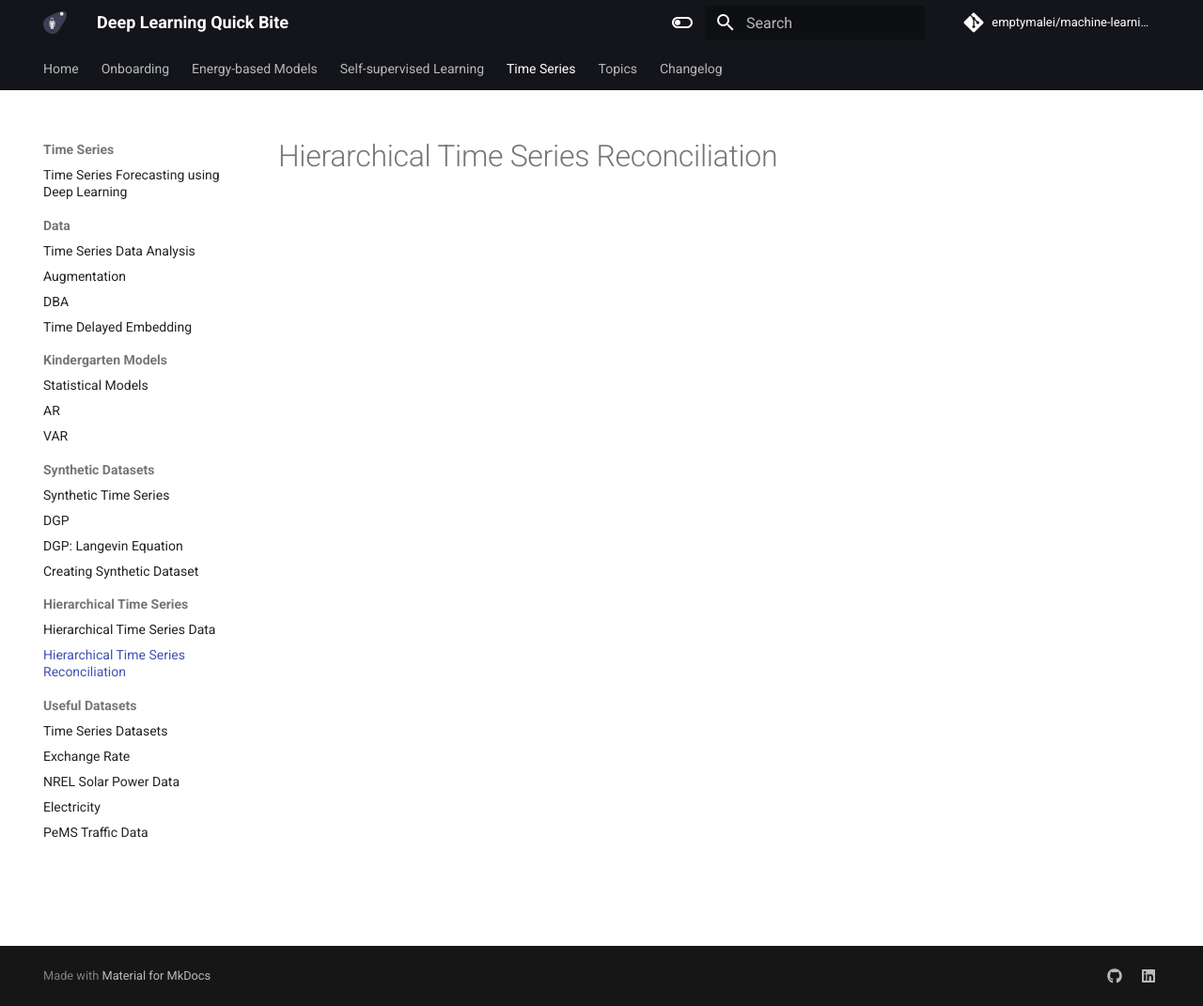
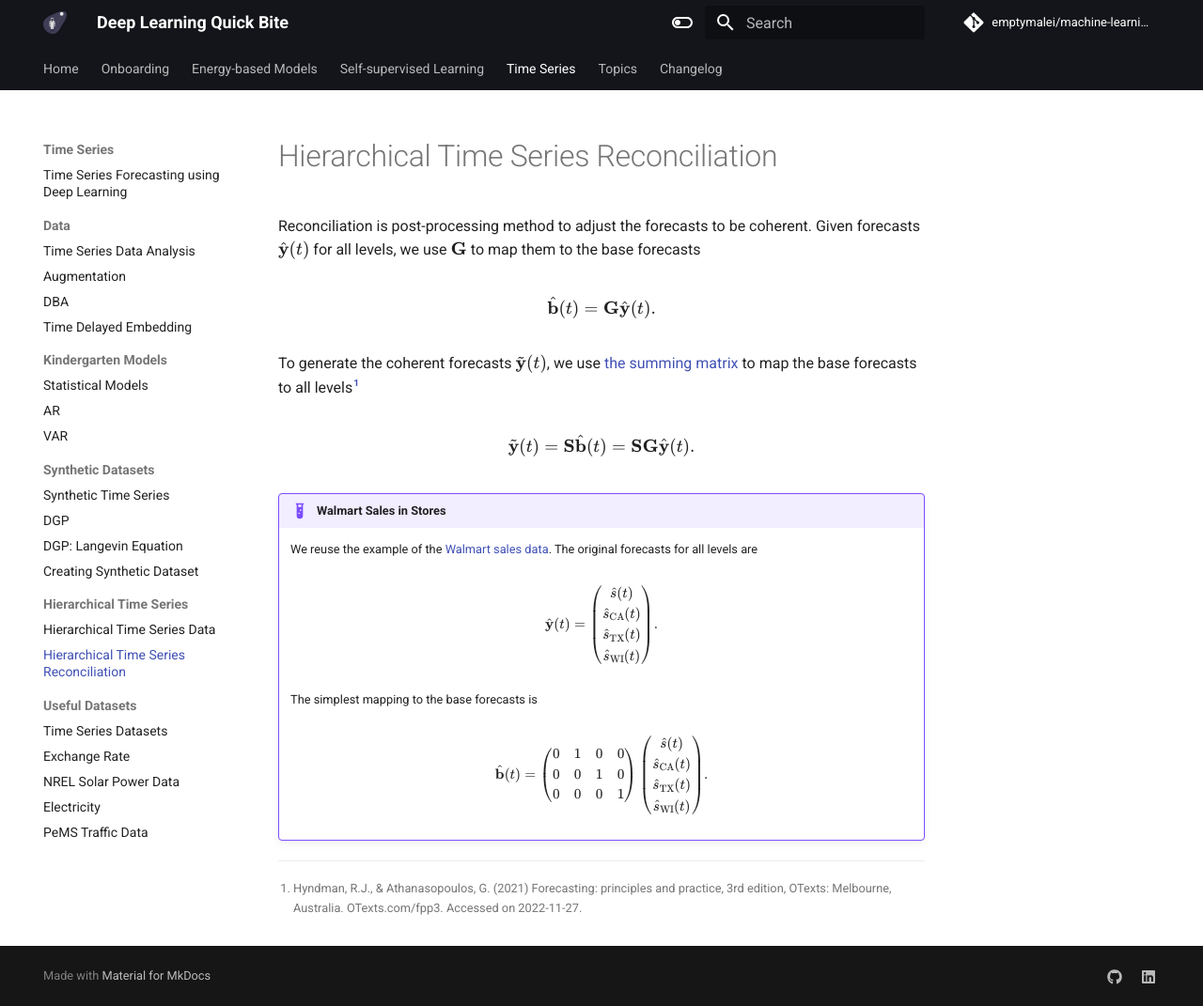
Before and after one commit to emptymalei/deep-learning, an MkDocs documentation site: the page built from dl/time-series/timeseries-hierarchical.reconciliation.md, in a window 1280 px wide and 1071 px high. Shown: the whole window at 94% size. Built offline with MkDocs 1.6.1 and Material for MkDocs 9.7.7, drawn with Linux system fonts in a browser that asks for light colours; comment, search, counter and statistics services are not loaded.

Commit message:
adding reconcilliation

```diff
--- a/dl/time-series/timeseries-hierarchical.reconciliation.md
+++ b/dl/time-series/timeseries-hierarchical.reconciliation.md
@@ -1 +1,44 @@
 # Hierarchical Time Series Reconciliation
+
+Reconciliation is post-processing method to adjust the forecasts to be coherent. Given forecasts $\hat{\mathbf y}(t)$ for all levels, we use $\mathbf G$ to map them to the base forecasts
+
+$$
+\hat{\mathbf b}(t) = \mathbf G \hat{\mathbf y}(t).
+$$
+
+To generate the coherent forecasts $\tilde{\mathbf y}(t)$, we use [the summing matrix](timeseries-hierarchical.data.md#summing-matrix) to map the base forecasts to all levels[^Hyndman2021]
+
+$$
+\tilde{\mathbf y}(t) = \mathbf S\hat{\mathbf b}(t) = \mathbf S \mathbf G \hat{\mathbf y}(t).
+$$
+
+!!! example "Walmart Sales in Stores"
+
+    We reuse the example of the [Walmart sales data](timeseries-hierarchical.data.md). The original forecasts for all levels are
+
+    $$
+    \hat{\mathbf y}(t) = \begin{pmatrix}
+    \hat s(t) \\
+    \hat s_\mathrm{CA}(t) \\
+    \hat s_\mathrm{TX}(t) \\
+    \hat s_\mathrm{WI}(t)
+    \end{pmatrix}.
+    $$
+
+    The simplest mapping to the base forecasts is
+
+    $$
+    \hat{\mathbf b}(t) = \begin{pmatrix}
+    0 & 1 & 0 & 0 \\
+    0 & 0 & 1 & 0 \\
+    0 & 0 & 0 & 1
+    \end{pmatrix}\begin{pmatrix}
+    \hat s(t) \\
+    \hat s_\mathrm{CA}(t) \\
+    \hat s_\mathrm{TX}(t) \\
+    \hat s_\mathrm{WI}(t)
+    \end{pmatrix}.
+    $$
+
+
+[^Hyndman2021]: Hyndman, R.J., & Athanasopoulos, G. (2021) Forecasting: principles and practice, 3rd edition, OTexts: Melbourne, Australia. OTexts.com/fpp3. Accessed on 2022-11-27.
```
Also changed, not shown: dl/assets/references/ts.bib (+35 -0 lines), dl/time-series/timeseries-hierarchical.data.md (+3 -1 lines).
